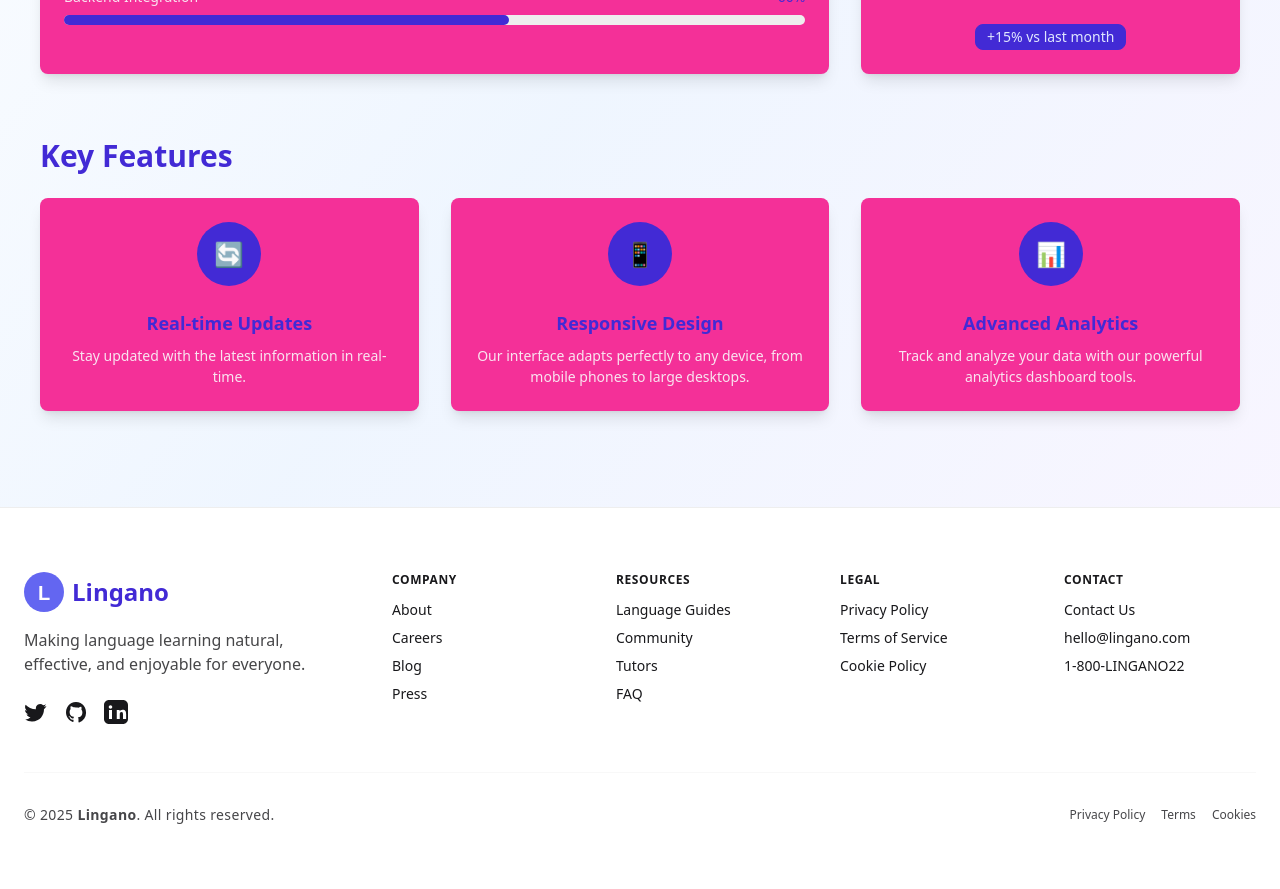
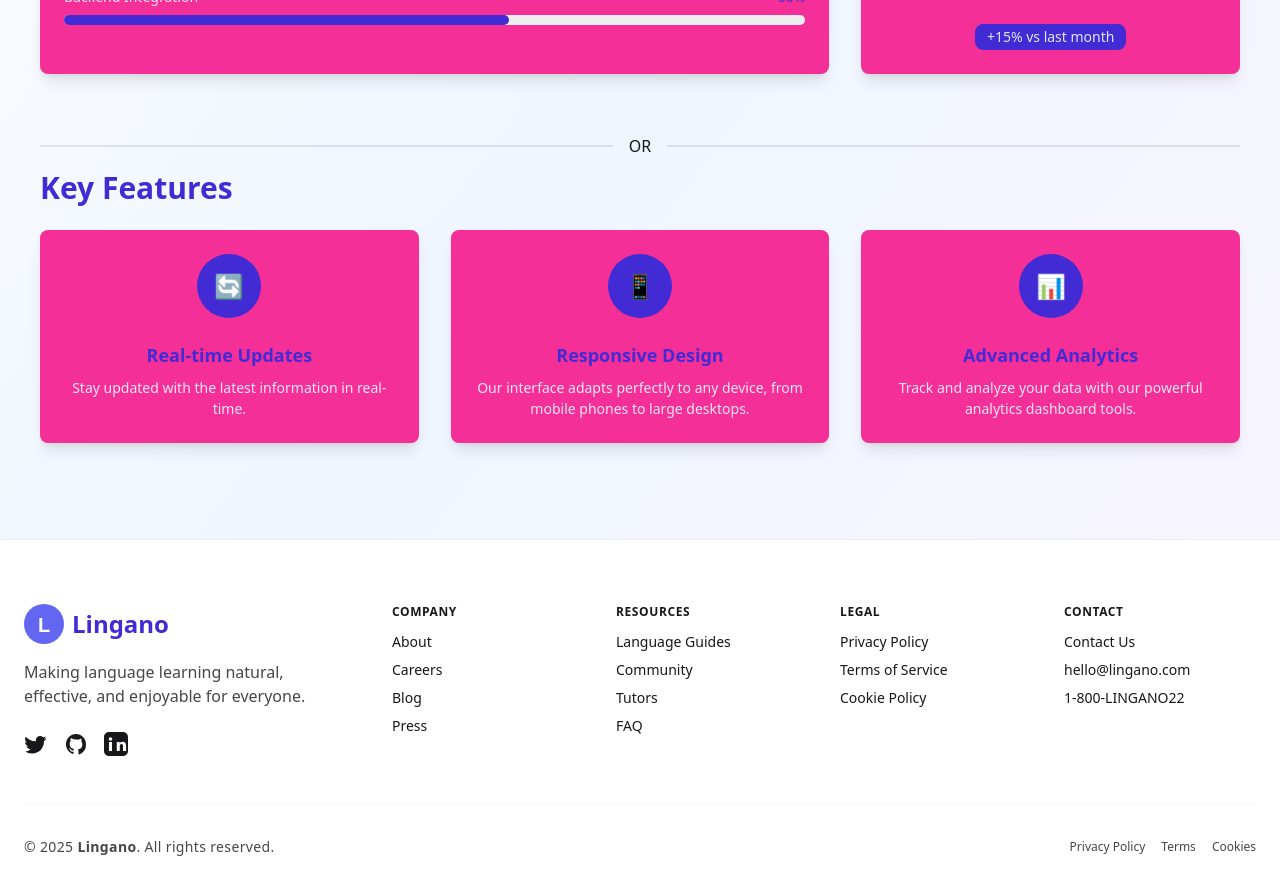
Before and after one commit to Lingano/V2-Frontend, a React (Vite) app: page / in a window 1280 px wide. Shown: the part 820-1709 px from the top of the page. Before the commit the page ends 1677 px from the top, so only its background shows below. Built offline with nearby package versions, Linux system fonts and the light colour scheme.

Commit message:
feat: add divider to separate sections in Home component

```diff
--- a/src/pages/Home.tsx
+++ b/src/pages/Home.tsx
@@ -220,6 +220,8 @@ const Home = () => {
                     </div>
                 </div>
             </div>
+            <div className="divider">OR</div>
+
             <div className="mb-16">
                 <h2 className="text-3xl font-bold text-primary mb-6">
                     Key Features
```
